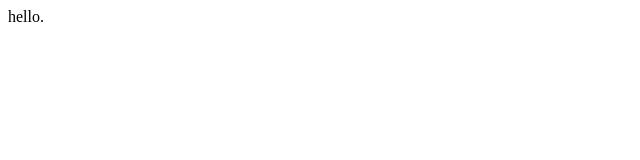
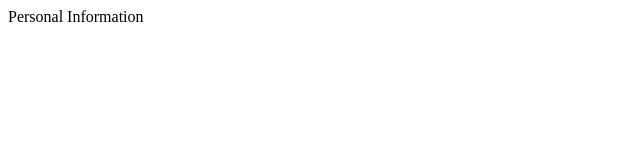
Before and after one commit to Abdul-sahly/Sahly, a plain HTML site: page home.html in a window 1280 px wide. Shown: the whole page, without its empty margins (0-640 px from the left). Drawn offline with Linux system fonts and the light colour scheme.

Commit message:
Update home.html

```diff
--- a/home.html
+++ b/home.html
@@ -5,6 +5,6 @@
     <title>my homepage</title>
   </head>
   <body>
-    hello.
+    Personal Information
   </body>
 </html>
```
